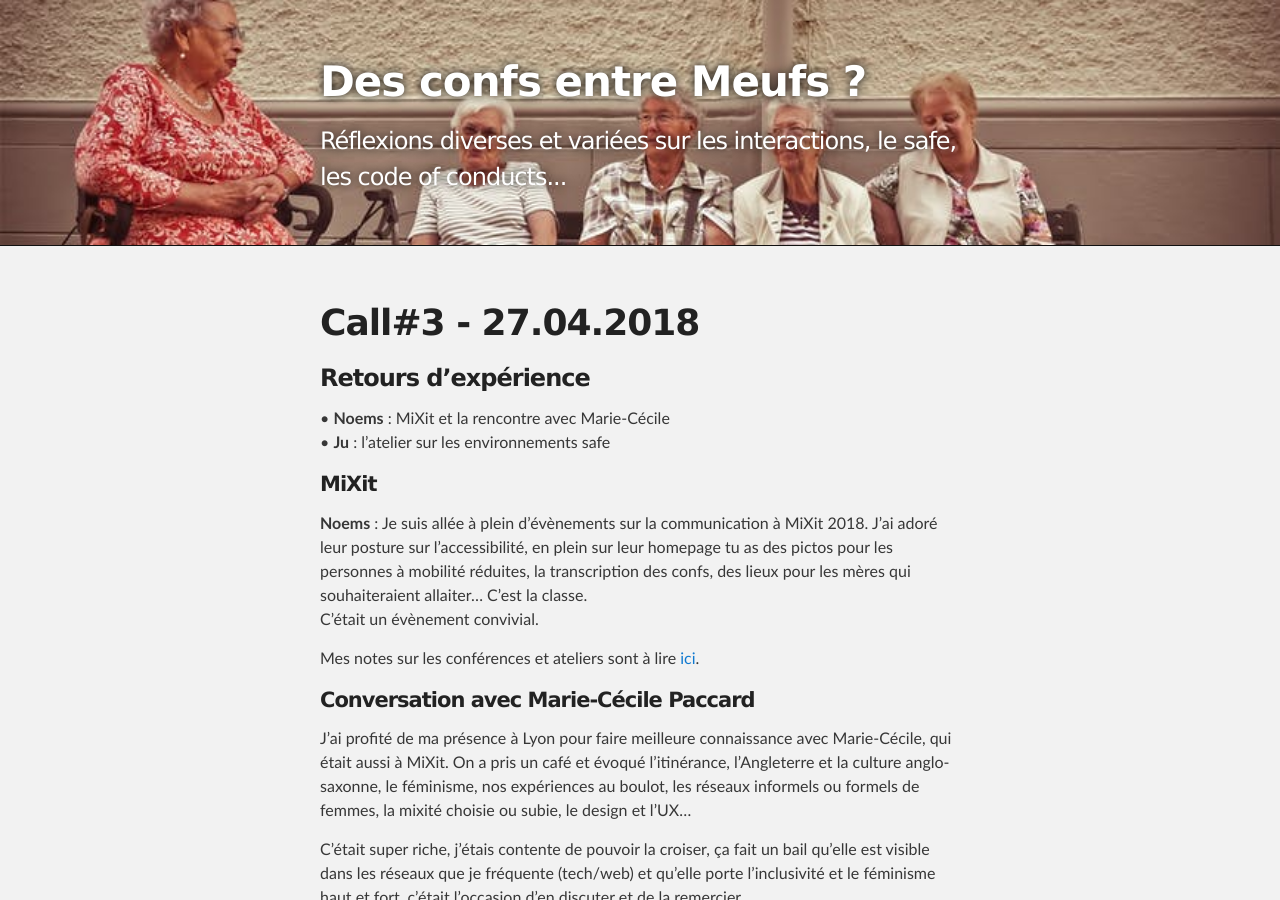
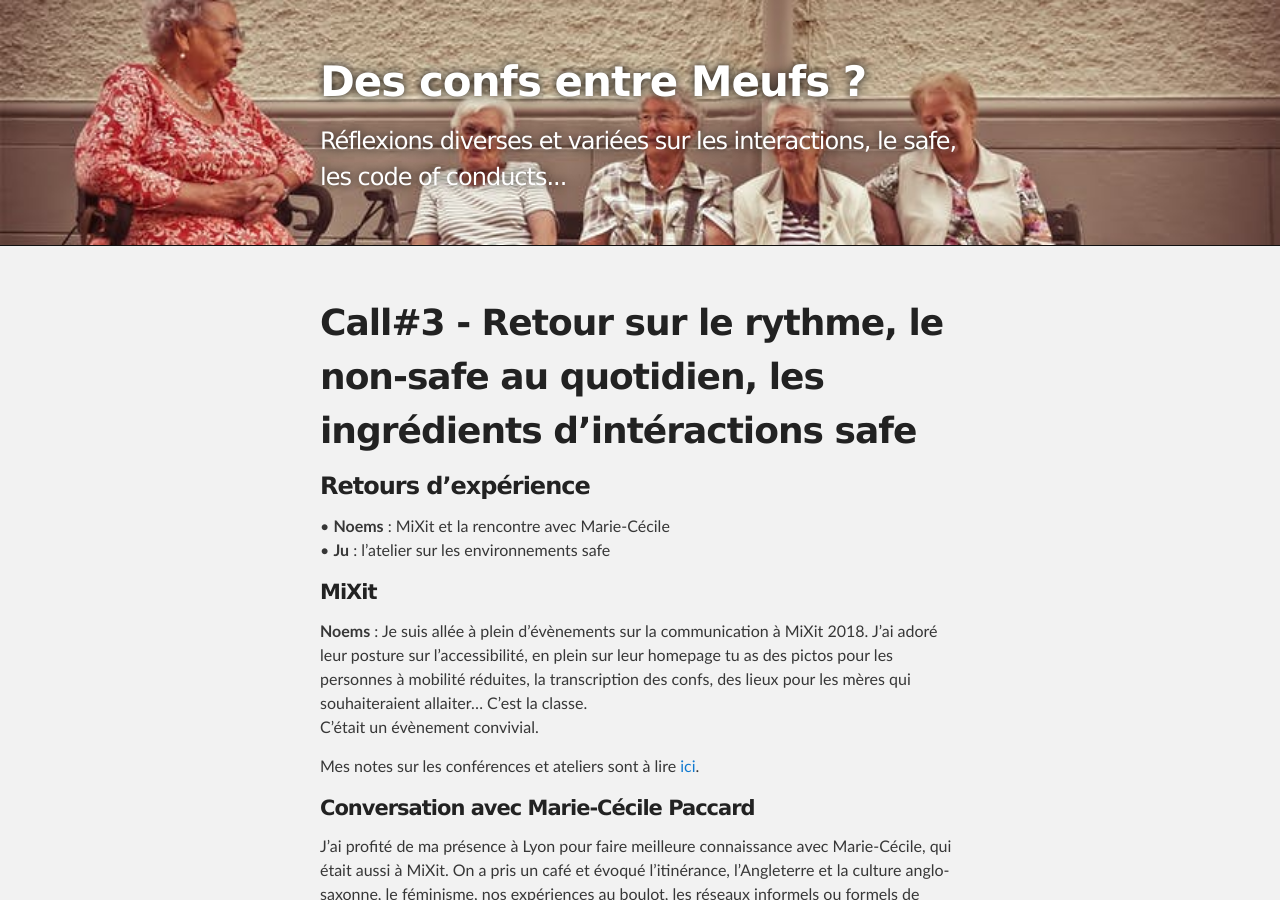
Before and after one commit to Julia-barbelane/des-conf-entre-meufs, a Jekyll site: the page built from compte-rendus-call/call-3.md, in a window 1280 px wide and 900 px high. Built offline with Jekyll 4.4.1, drawn with Linux system fonts in a browser that asks for light colours; our own code applies the rules of GitHub Pages for plain Markdown files.

Commit message:
maj titre doc

```diff
--- a/compte-rendus-call/call-3.md
+++ b/compte-rendus-call/call-3.md
@@ -1,4 +1,4 @@
-# Call#3 - 27.04.2018
+# Call#3 - Retour sur le rythme, le non-safe au quotidien, les ingrédients d’intéractions safe
 
 ### Retours d'expérience
   • **Noems** : MiXit et la rencontre avec Marie-Cécile
```
